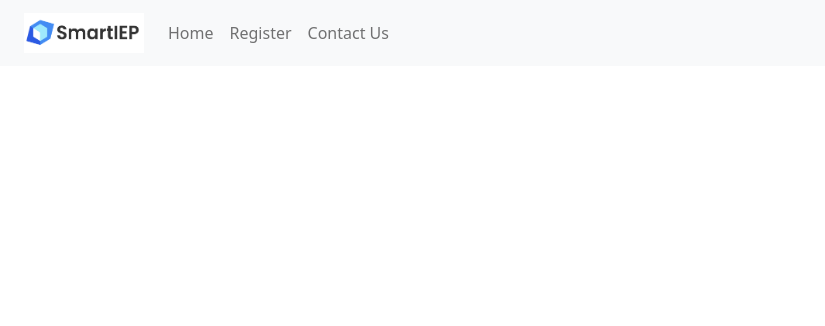
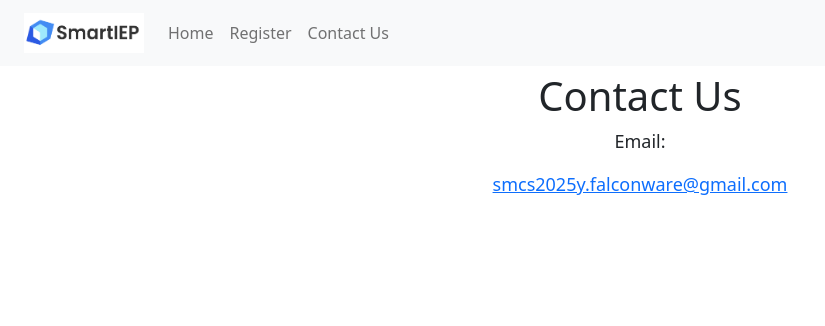
Before and after one commit to Vort3xed/SmartIEPV1, a Flask app: page /contactus in a window 1280 px wide. Shown: the top 326 px of the page, without its empty margins (0-825 px from the left). Run offline with Flask 3, Linux system fonts and the light colour scheme.

Commit message:
30 second contact us page :skull:

```diff
--- a/templates/contactus.html
+++ b/templates/contactus.html
@@ -9,6 +9,15 @@
             </style>
 
         <title>SmartIEP</title>
+        <style>
+            p {
+              text-align: center;
+              font-size: large;
+            }
+            h1 {
+                text-align: center;
+            }
+          </style>
         <link href="https://cdn.jsdelivr.net/npm/bootstrap@5.0.2/dist/css/bootstrap.min.css" rel="stylesheet">
         <link rel="icon" type="image/x-icon" href="static\smallsmartieplogo.png">
     </head>
@@ -18,8 +27,15 @@
     </header>
 
     <body>
+        &nbsp;
+            <h1 class="mt-5">
+                Contact Us
+            </h1>
+            <p>
+                Email:
+            </p>
 
-
+                <a href="mailto:example@example.com"><p>smcs2025y.falconware@gmail.com</p></a>
         <script src="https://cdn.jsdelivr.net/npm/bootstrap@5.0.2/dist/js/bootstrap.bundle.min.js"></script>
     </body>
 </html>
```
